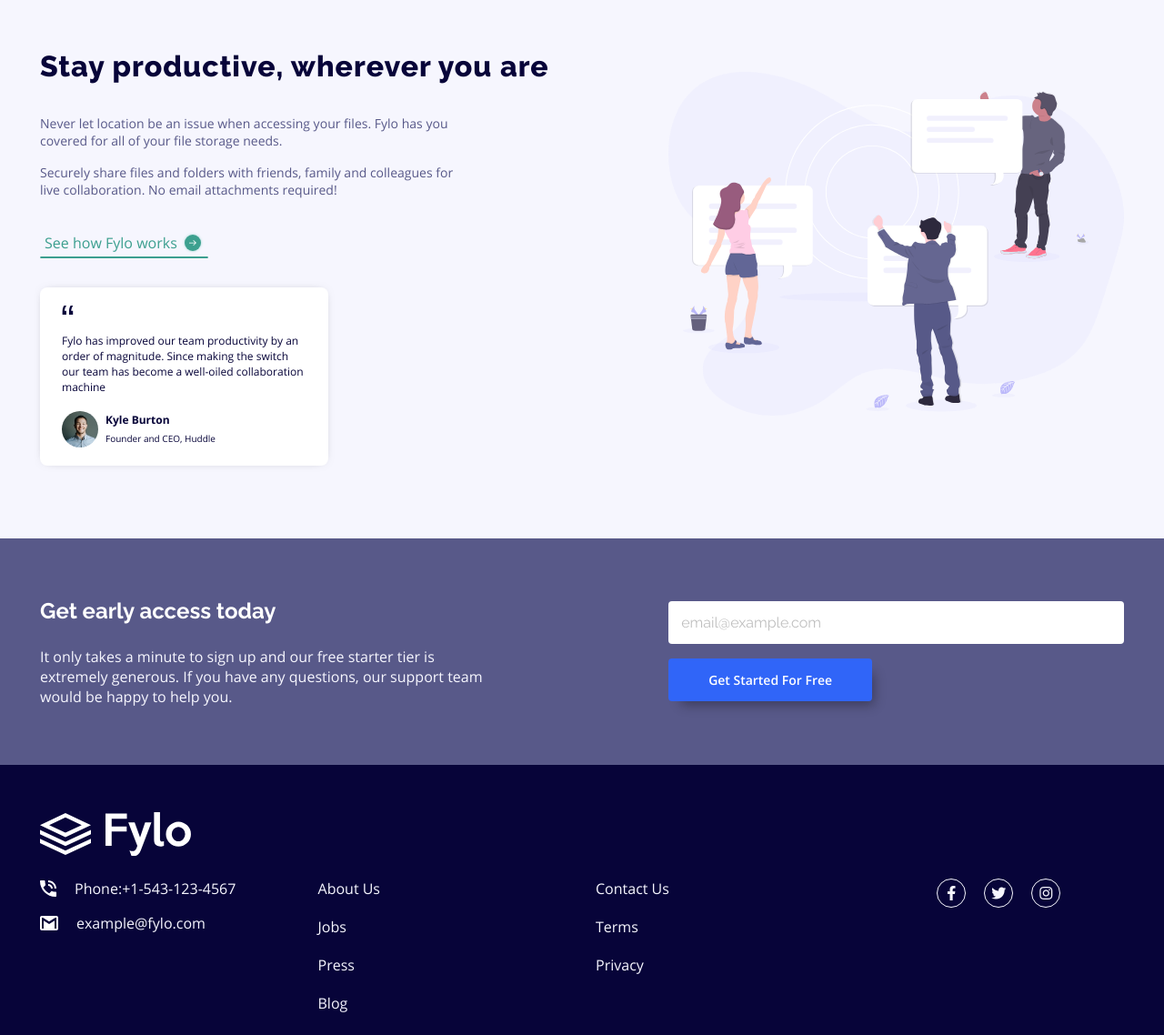
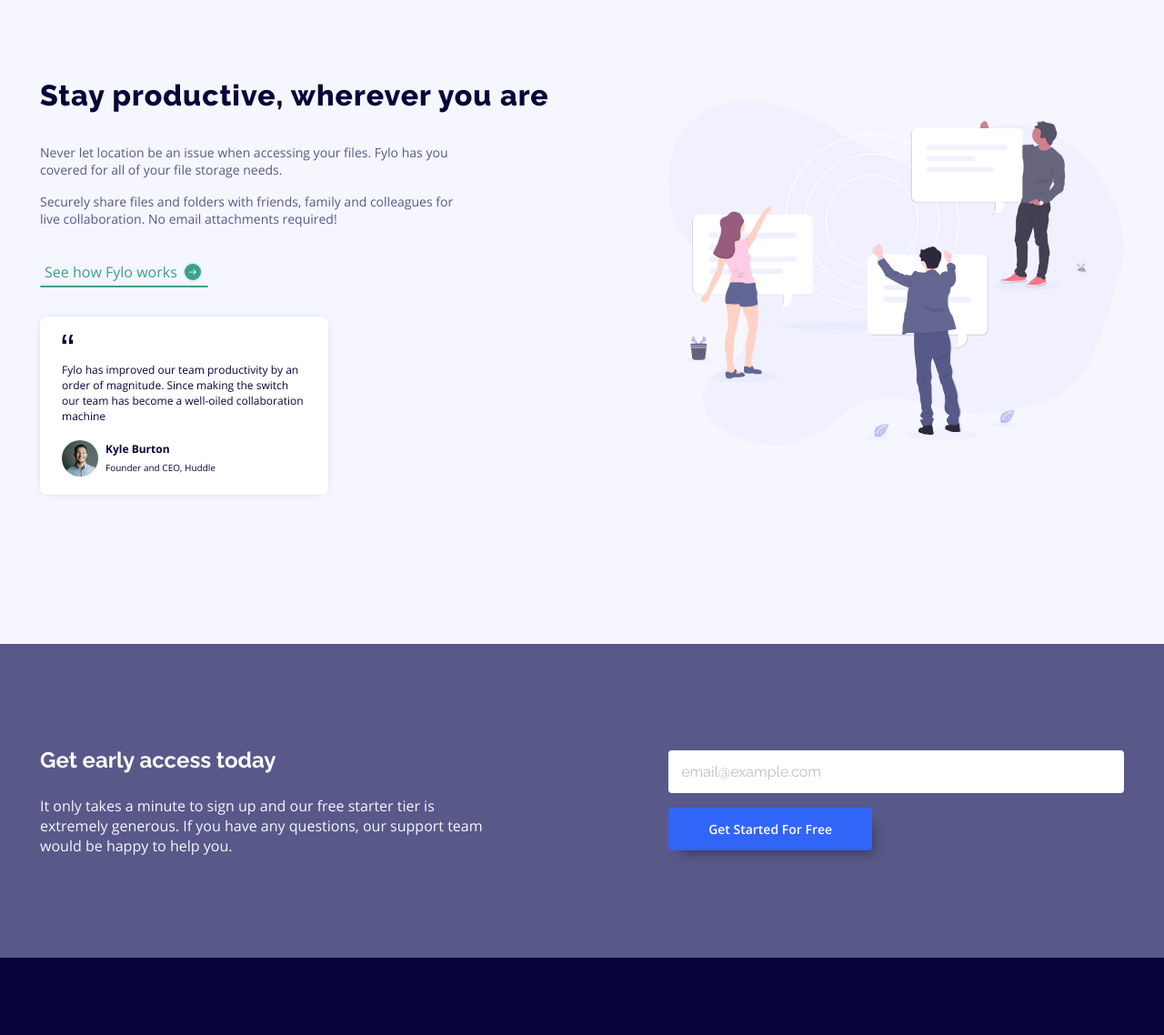
Before and after one commit to Shile01/fm-fylo-landing-page2, a plain HTML site: page index.html in a window 1280 px wide. Shown: the part 847-1985 px from the top of the page at 91% size. Drawn offline with Linux system fonts and the light colour scheme; files whose address does not match are found by name.

Commit message:
first commit

```diff
--- a/assets/css/style.css
+++ b/assets/css/style.css
@@ -507,6 +507,8 @@ input::placeholder {
 
   .product-info {
     margin-top: 188px;
+    padding-top: 80px;
+    padding-bottom: 164px;
   }
 
   .hero__image {
@@ -523,6 +525,15 @@ input::placeholder {
 
   .hero__copy {
     font-size: 20px;
+  }
+
+  .access {
+    padding-top: 112px;
+    padding-bottom: 112px;
+  }
+
+  .footer {
+    padding-top: 88px;
   }
 
   .cta {
```
